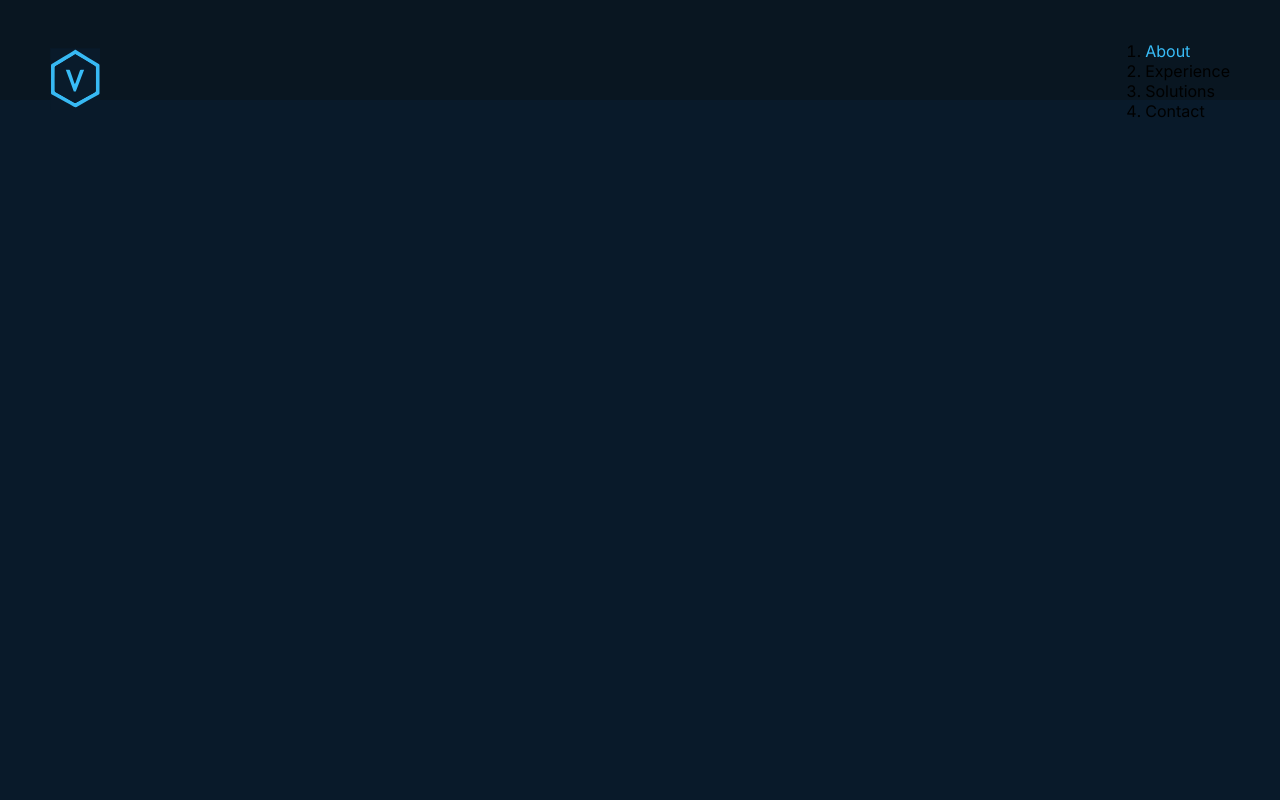
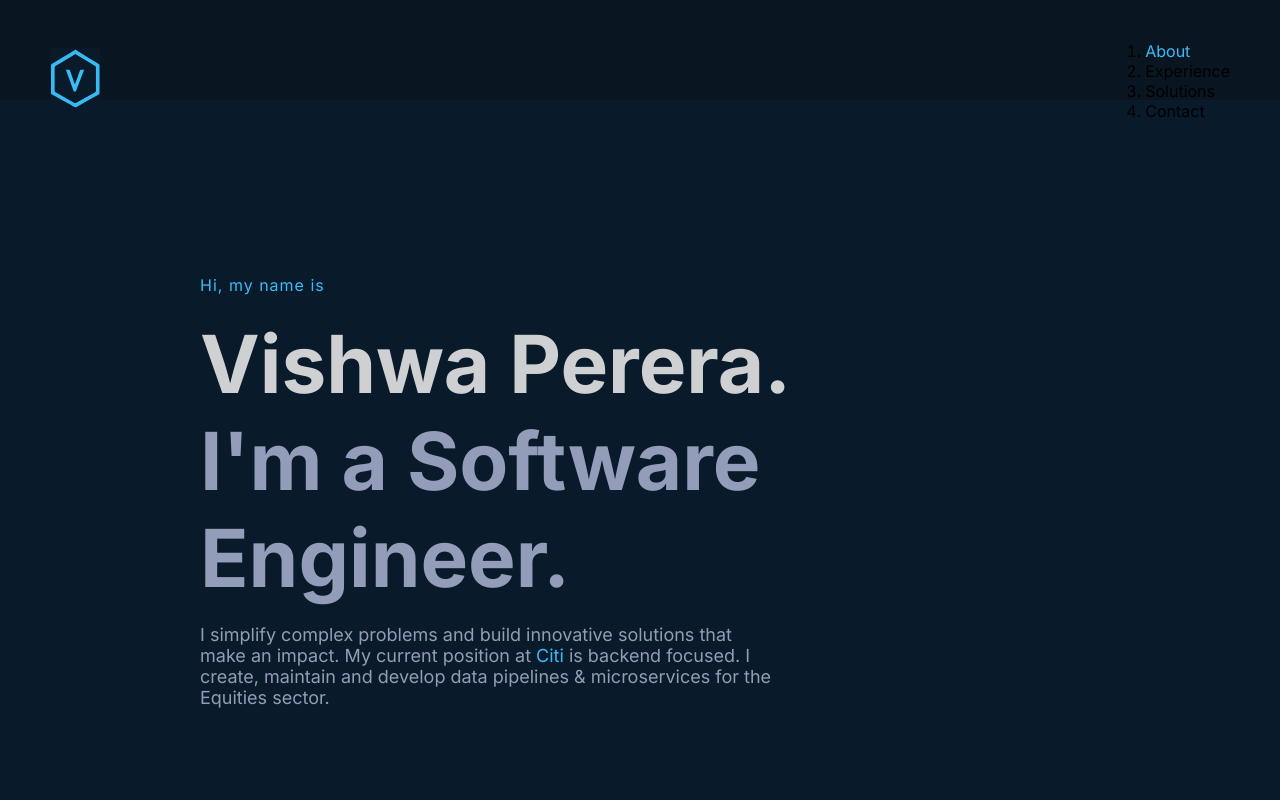
Before and after one commit to Vishwa061/vishwa-innovates, a Gatsby site: page / in a window 1280 px wide. Shown: the top 800 px of the page. Built offline with nearby package versions, Linux system fonts and the light colour scheme; Gatsby itself is replaced by a stand-in of ours.

Commit message:
Finished about page

```diff
--- a/src/components/Header/Header.module.scss
+++ b/src/components/Header/Header.module.scss
@@ -40,7 +40,8 @@
   color: var(--light-text);
   display: block;
   padding: 15px;
-  font-size: 14px;
+  font-size: 13px;
+  font-weight: bold;
   letter-spacing: 1px;
 }
 
--- a/src/components/Layout/Layout.module.scss
+++ b/src/components/Layout/Layout.module.scss
@@ -6,7 +6,7 @@
 }
 
 .main {
-  padding: 25px 50px 25px 50px;
+  padding: 25px 0px 25px 50px;
 }
 
 // https://www.w3schools.com/accessibility/accessibility_skip_links.php
--- a/src/components/sections/About/About.module.scss
+++ b/src/components/sections/About/About.module.scss
@@ -0,0 +1,44 @@
+.container {
+  padding-top: 150px;
+  padding-left: 150px;
+  padding-right: 150px;
+}
+
+.hi {
+  color: var(--light-blue);
+  display: block;
+  letter-spacing: 1px;
+}
+
+.name {
+  display: block;
+  color: var(--light-text);
+  font-size: var(--scaling-text);
+  font-weight: bold;
+  padding-top: 20px;
+}
+
+.job {
+  display: block;
+  color: var(--dark-text);
+  font-size: var(--scaling-text);
+  font-weight: bold;
+}
+
+.desc {
+  display: block;
+  color: var(--dark-text);
+  max-width: 580px;
+  font-size: 18px;
+}
+
+.company {
+  color: var(--light-blue);
+  display: inline;
+}
+
+.company:hover {
+  text-decoration: underline;
+  text-decoration-thickness: 1px;
+  text-underline-offset: 3px;
+}
--- a/src/components/sections/About/About.tsx
+++ b/src/components/sections/About/About.tsx
@@ -2,5 +2,24 @@ import React from "react"
 import * as classes from "./About.module.scss"
 
 export default () => {
-  return <section id="about">{/* <p>Hi, my name is</p> */}</section>
+  return (
+    <section id="about" className={classes.container}>
+      <span className={classes.hi}>Hi, my name is</span>
+      <span className={classes.name}>Vishwa Perera.</span>
+      <span className={classes.job}>I'm a Software Engineer.</span>
+      <p className={classes.desc}>
+        I simplify complex problems and build innovative solutions that make an
+        impact. My current position at{" "}
+        <a
+          href="https://www.citi.com"
+          target="_blank"
+          className={classes.company}
+        >
+          Citi
+        </a>{" "}
+        is backend focused. I create, maintain and develop data pipelines &
+        microservices for the Equities sector.
+      </p>
+    </section>
+  )
 }
--- a/src/styles/global.scss
+++ b/src/styles/global.scss
@@ -2,9 +2,10 @@
   --dark-navy-blue: #091a2a;
   --darker-navy-blue: #091621;
   --light-blue: #38bdf8;
-  --light-text: #d3d3d3;
-  --dark-text: #d3d3d37c;
-  --font-inter: "Inter", "monospace";
+  --light-text: #dededeee;
+  --dark-text: #939cb9;
+  --font-inter: "Inter";
+  --scaling-text: clamp(40px, 8vw, 80px);
 }
 
 html,
@@ -66,3 +67,16 @@ h2:after {
   margin-top: -2px;
   margin-left: 10px;
 }
+
+// https://www.w3schools.com/howto/howto_css_custom_scrollbar.asp
+
+/* width */
+::-webkit-scrollbar {
+  width: 12px;
+  background-color: black;
+}
+
+/* Handle */
+::-webkit-scrollbar-thumb {
+  background: var(--light-blue);
+}
```
